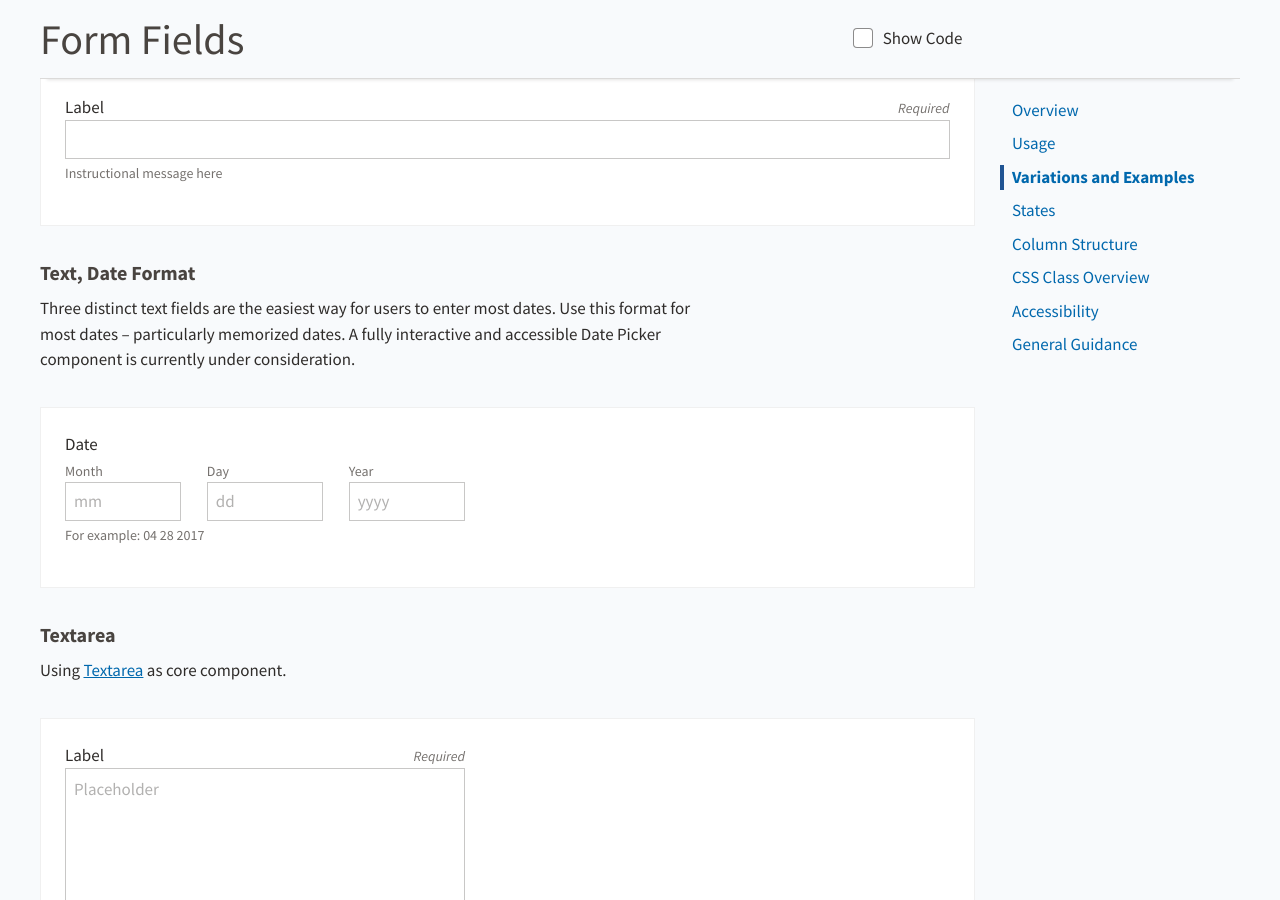
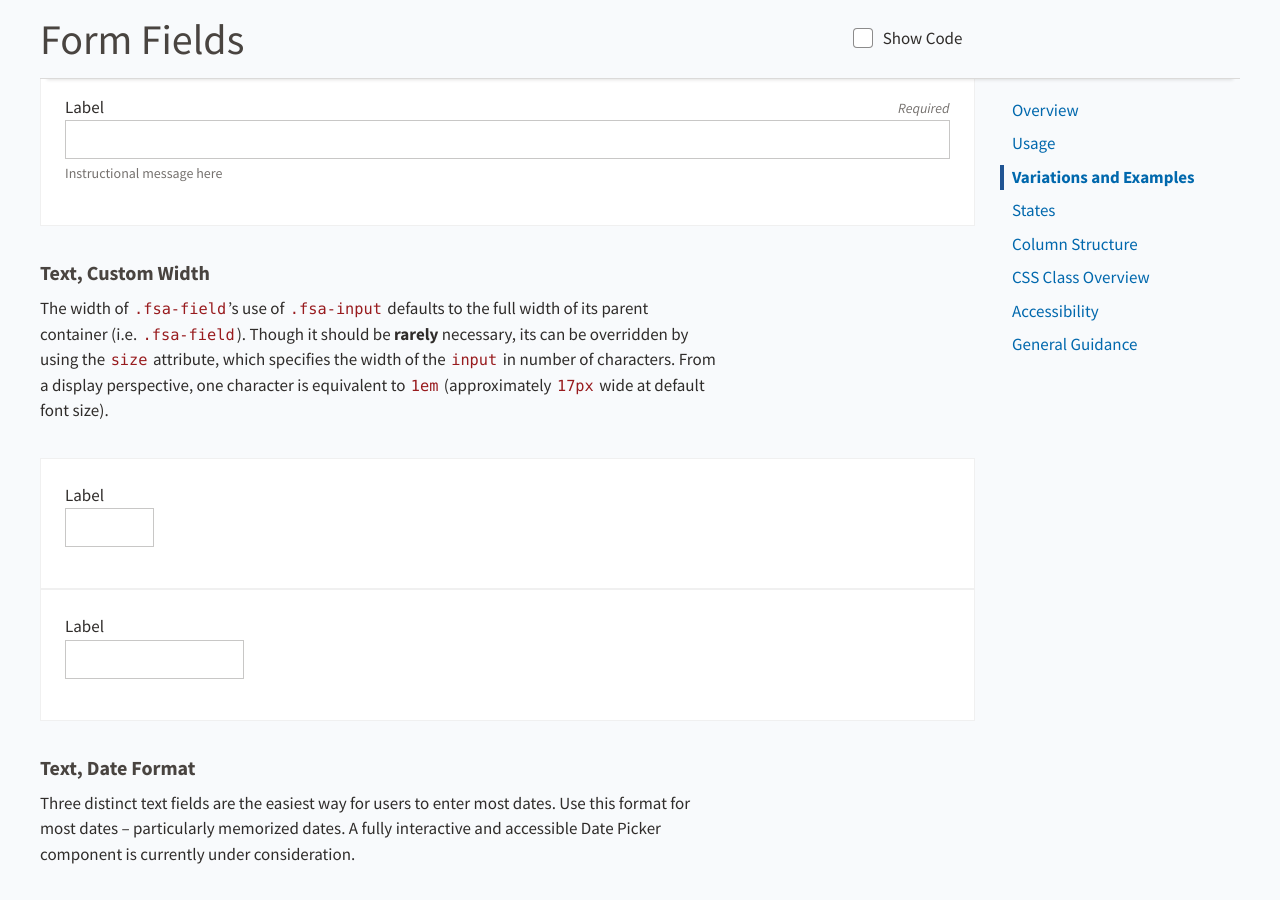
Before and after one commit to USDA-FSA/fsa-design-system, a Jekyll site: the page built from components/form-fields/index.md, in a window 1280 px wide and 900 px high, scrolled down 1257 px. Built offline with Jekyll 4.4.1, drawn with Linux system fonts in a browser that asks for light colours.

Commit message:
Added examples of custom width input[type=text] elements [closes #226]

````diff
--- a/components/form-fields/index.md
+++ b/components/form-fields/index.md
@@ -55,6 +55,35 @@ Using [Text Input]({{ site.baseurl }}components/text-input/) as core component.
   <label class="fsa-field__label" for="TheItem5">Label <span class="fsa-field__label-desc">Required</span></label>
   <input class="fsa-input fsa-field__item" id="TheItem5" aria-describedby="lorem-1234-help-5" aria-required="true" name="TheItem5" type="text" value="">
   <span class="fsa-field__help" id="lorem-1234-help-5">Instructional message here</span>
+</div>
+```
+
+### Text, Custom Width
+
+The width of `.fsa-field`'s use of `.fsa-input` defaults to the full width of its parent container (i.e. `.fsa-field`). Though it should be **rarely** necessary, its can be overridden by using the `size` attribute, which specifies the width of the `input` in number of characters. From a display perspective, one character is equivalent to `1em` (approximately `17px` wide at default font size).
+
+<div class="ds-preview">
+  <div class="fsa-field">
+    <label class="fsa-field__label" for="lorem-0128">Label</label>
+    <input class="fsa-input fsa-field__item" id="lorem-0128" name="lorem-0128" type="text" value="" size="4">
+  </div>
+</div>
+```html
+<div class="fsa-field">
+  <label class="fsa-field__label" for="lorem-0128">Label</label>
+  <input class="fsa-input fsa-field__item" id="lorem-0128" name="lorem-0128" type="text" value="" size="4">
+</div>
+```
+<div class="ds-preview">
+  <div class="fsa-field">
+    <label class="fsa-field__label" for="lorem-6719">Label</label>
+    <input class="fsa-input fsa-input--block fsa-field__item" id="lorem-6719" name="lorem-6719" type="text" value="" size="14">
+  </div>
+</div>
+```html
+<div class="fsa-field">
+  <label class="fsa-field__label" for="lorem-6719">Label</label>
+  <input class="fsa-input fsa-input--block fsa-field__item" id="lorem-6719" name="lorem-6719" type="text" value="" size="14">
 </div>
 ```
 
````
Also changed, not shown: components/text-input/index.md (+21 -0 lines).
